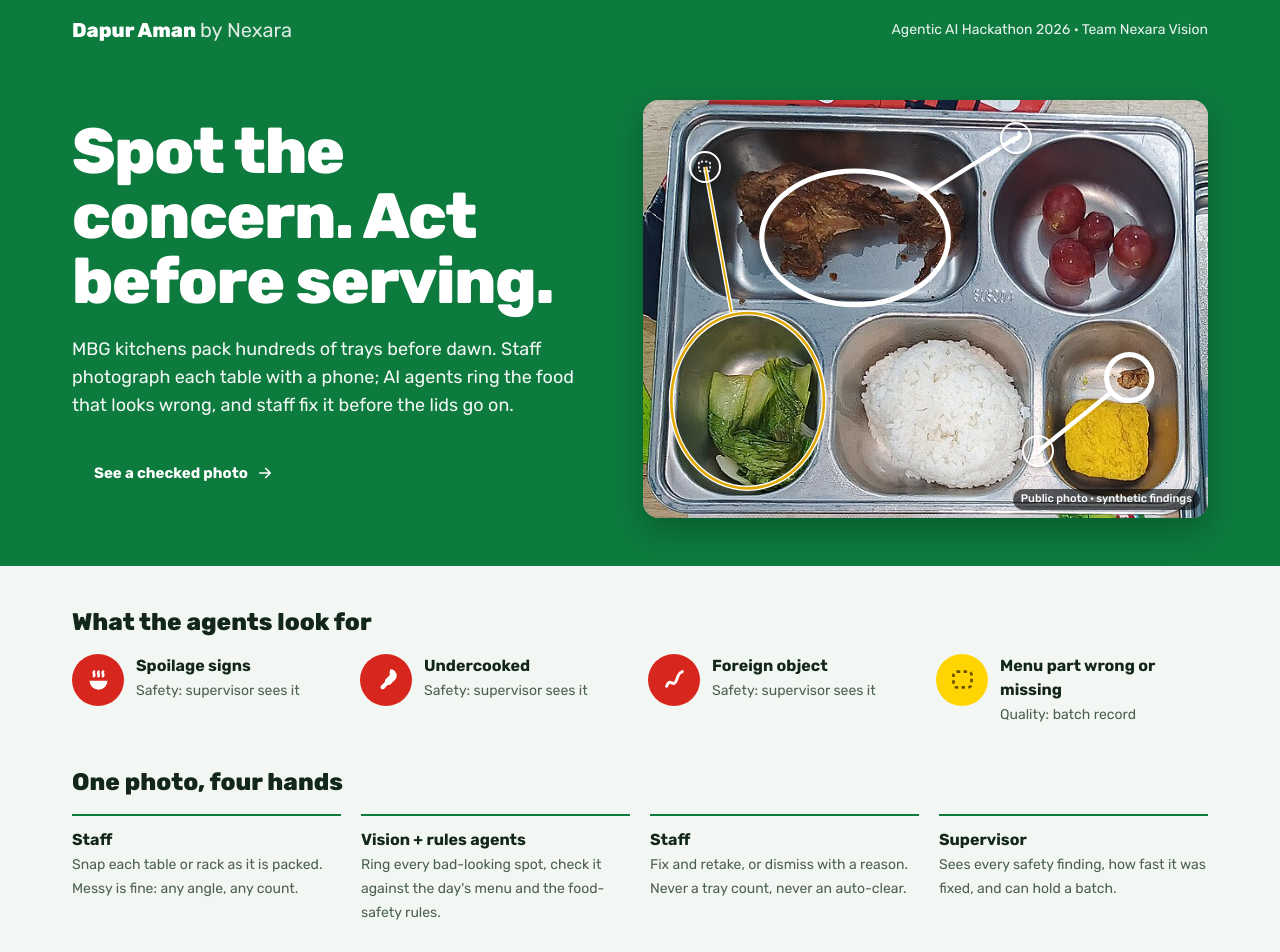
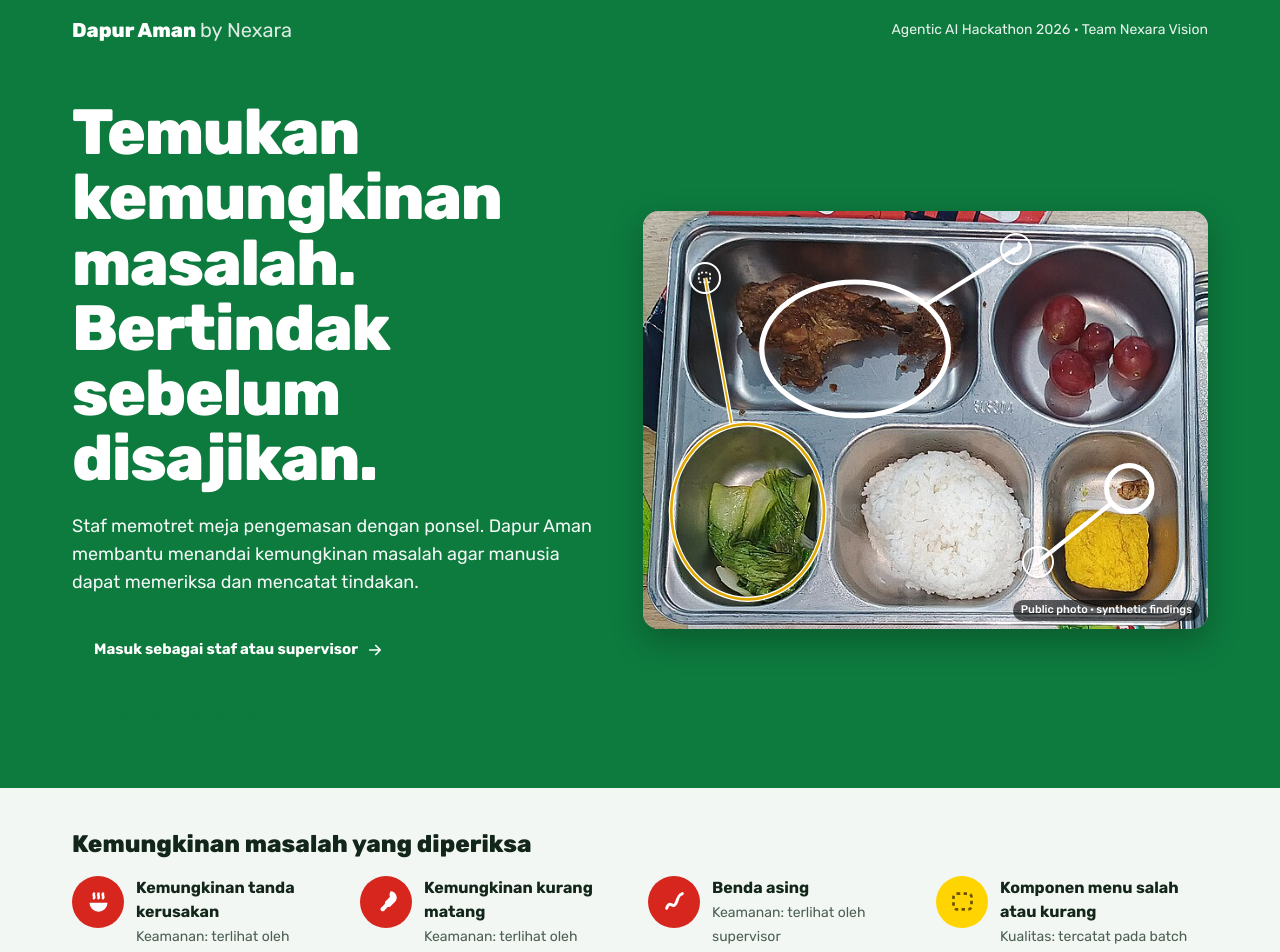
Before and after one commit to zayedrmdn/dapur-aman, a Next.js app in the folder frontend/: page /landing in a window 1280 px wide. Shown: the top 952 px of the page. Built offline with nearby package versions, Linux system fonts and the light colour scheme; what @mui/material-nextjs would draw is missing.

Commit message:
fix: clarify entry and login experience

```diff
--- a/frontend/app/components/Login.tsx
+++ b/frontend/app/components/Login.tsx
@@ -29,12 +29,13 @@ export default function Login() {
         <label htmlFor="password" className="font-medium">Kata sandi</label>
         <div className="relative">
           <input id="password" name="password" type={showPassword ? "text" : "password"} autoComplete="current-password" required maxLength={200} className={`${inputClass} pr-12`} />
-          <button type="button" onClick={() => setShowPassword(shown => !shown)} aria-label="Tampilkan kata sandi" aria-pressed={showPassword} aria-controls="password" className="absolute inset-y-0 right-0 grid w-12 place-items-center rounded-r-xl text-ink2 hover:text-brand">
+          <button type="button" onClick={() => setShowPassword(shown => !shown)} aria-label={showPassword ? "Sembunyikan kata sandi" : "Tampilkan kata sandi"} aria-pressed={showPassword} aria-controls="password" className="absolute inset-y-0 right-0 grid w-12 place-items-center rounded-r-xl text-ink2 hover:text-brand">
             {showPassword ? <EyeOffIcon /> : <EyeIcon />}
           </button>
         </div>
       </div>
       {error && <ErrorMessage>{error}</ErrorMessage>}
+      {error && <p className="text-sm text-ink2">Jika tidak dapat masuk, hubungi penanggung jawab akun di tim dapur.</p>}
       <Button type="submit" variant="contained" size="large" disabled={busy}>{busy ? "Memeriksa akun..." : "Masuk"}</Button>
     </form>
   </StaffShell>;
--- a/frontend/app/components/PitchPhoto.tsx
+++ b/frontend/app/components/PitchPhoto.tsx
@@ -32,7 +32,7 @@ function leader(mark: Mark) {
 export default function PitchPhoto() {
   return <figure className="relative overflow-hidden rounded-2xl bg-[#d8d4cc] shadow-[0_12px_32px_rgba(0,0,0,.25)]" style={{ aspectRatio: `${FRAME.w} / ${FRAME.h}` }}>
     {/* eslint-disable-next-line @next/next/no-img-element -- The photo is cropped with CSS, so the optimizer cannot size it. */}
-    <img src={PHOTO} alt="A packing photo with three spots ringed: the chicken, beside the tofu, and the greens" className="absolute max-w-none" style={{ width: `${SRC.w / FRAME.w * 100}%`, left: `${-FRAME.x / FRAME.w * 100}%`, top: `${-FRAME.y / FRAME.h * 100}%` }} />
+    <img src={PHOTO} alt="Foto pengemasan dengan tiga tanda contoh pada ayam, di samping tahu, dan sayuran" className="absolute max-w-none" style={{ width: `${SRC.w / FRAME.w * 100}%`, left: `${-FRAME.x / FRAME.w * 100}%`, top: `${-FRAME.y / FRAME.h * 100}%` }} />
     <svg viewBox={`0 0 ${FRAME.w} ${FRAME.h}`} className="absolute inset-0 size-full" aria-hidden="true">
       {MARKS.map(mark => {
         const colour = mark.level === "safety" ? "var(--color-safety)" : "#e0a800";
--- a/frontend/app/landing/page.tsx
+++ b/frontend/app/landing/page.tsx
@@ -3,17 +3,17 @@ import PitchPhoto from "../components/PitchPhoto";
 import { ArrowIcon, DefectIcon } from "../components/icons";
 
 const CONCERNS = [
-  { kind: "spoilage" as const, title: "Spoilage signs", note: "Safety: supervisor sees it", tone: "bg-safety text-white" },
-  { kind: "undercooked" as const, title: "Undercooked", note: "Safety: supervisor sees it", tone: "bg-safety text-white" },
-  { kind: "foreign" as const, title: "Foreign object", note: "Safety: supervisor sees it", tone: "bg-safety text-white" },
-  { kind: "missing" as const, title: "Menu part wrong or missing", note: "Quality: batch record", tone: "bg-quality text-quality-ink" },
+  { kind: "spoilage" as const, title: "Kemungkinan tanda kerusakan", note: "Keamanan: terlihat oleh supervisor", tone: "bg-safety text-white" },
+  { kind: "undercooked" as const, title: "Kemungkinan kurang matang", note: "Keamanan: terlihat oleh supervisor", tone: "bg-safety text-white" },
+  { kind: "foreign" as const, title: "Benda asing", note: "Keamanan: terlihat oleh supervisor", tone: "bg-safety text-white" },
+  { kind: "missing" as const, title: "Komponen menu salah atau kurang", note: "Kualitas: tercatat pada batch", tone: "bg-quality text-quality-ink" },
 ];
 
 const HANDS = [
-  { id: "snap", who: "Staff", text: "Snap each table or rack as it is packed. Messy is fine: any angle, any count." },
-  { id: "agents", who: "Vision + rules agents", text: "Ring every bad-looking spot, check it against the day's menu and the food-safety rules." },
-  { id: "fix", who: "Staff", text: "Fix and retake, or dismiss with a reason. Never a tray count, never an auto-clear." },
-  { id: "supervisor", who: "Supervisor", text: "Sees every safety finding, how fast it was fixed, and can hold a batch." },
+  { id: "snap", who: "Staf", text: "Foto setiap meja atau rak saat pengemasan. Foto dapat diambil dari berbagai sudut." },
+  { id: "agents", who: "Pemeriksaan foto dan aturan", text: "Sistem menandai kemungkinan masalah dan memeriksa temuan terhadap menu dan aturan." },
+  { id: "fix", who: "Staf", text: "Perbaiki dan foto ulang, atau abaikan dengan alasan. Temuan tidak ditutup otomatis." },
+  { id: "supervisor", who: "Supervisor", text: "Melihat temuan keamanan dan dapat menahan batch." },
 ];
 
 export default function Home() {
@@ -28,14 +28,14 @@ export default function Home() {
             </div>
             <section className="mx-auto grid max-w-[1200px] items-center gap-8 px-4 pt-6 pb-12 md:grid-cols-[1fr_1.05fr] md:px-8 md:pt-10">
                 <div>
-                    <h1 className="text-[42px] leading-[1.02] font-extrabold tracking-[-0.02em] text-balance md:text-[64px]">Spot the concern. Act before serving.</h1>
-                    <p className="mt-5 max-w-[52ch] text-lg opacity-95">MBG kitchens pack hundreds of trays before dawn. Staff photograph each table with a phone; AI agents ring the food that looks wrong, and staff fix it before the lids go on.</p>
+                    <h1 className="text-[42px] leading-[1.02] font-extrabold tracking-[-0.02em] text-balance md:text-[64px]">Temukan kemungkinan masalah. Bertindak sebelum disajikan.</h1>
+                    <p className="mt-5 max-w-[52ch] text-lg opacity-95">Staf memotret meja pengemasan dengan ponsel. Dapur Aman membantu menandai kemungkinan masalah agar manusia dapat memeriksa dan mencatat tindakan.</p>
                     <div className="mt-7 flex flex-wrap items-center gap-3">
                         <Button component="a" href="/login" variant="contained" size="large" endIcon={<ArrowIcon />} className="h-13 bg-white px-6 text-base text-brand-dark hover:bg-mint">
-                            See a checked photo
+                            Masuk sebagai staf atau supervisor
                         </Button>
                         <Button component="a" href="/dashboard" variant="outlined" size="large" className="h-13 border-white px-6 text-base text-white hover:border-white hover:bg-white/10">
-                            Supervisor feed
+                            Buka dasbor supervisor
                         </Button>
                     </div>
                 </div>
@@ -43,7 +43,7 @@ export default function Home() {
             </section>
         </header>
         <section className="mx-auto max-w-[1200px] px-4 py-10 md:px-8">
-            <h2 className="text-2xl font-extrabold">What the agents look for</h2>
+            <h2 className="text-2xl font-extrabold">Kemungkinan masalah yang diperiksa</h2>
             <ul className="mt-4 grid gap-4 sm:grid-cols-2 lg:grid-cols-4">
                 {CONCERNS.map(item => (
                     <li key={item.kind} className="flex items-start gap-3">
@@ -57,7 +57,7 @@ export default function Home() {
                     </li>
                 ))}
             </ul>
-            <h2 className="mt-10 text-2xl font-extrabold">One photo, four hands</h2>
+            <h2 className="mt-10 text-2xl font-extrabold">Cara kerja pemeriksaan</h2>
             <ol className="mt-4 grid gap-5 md:grid-cols-4">
                 {HANDS.map(hand => (
                     <li key={hand.id} className="border-t-2 border-brand pt-3">
@@ -68,7 +68,7 @@ export default function Home() {
             </ol>
         </section>
         <footer className="border-t border-rule bg-ground">
-            <p className="mx-auto max-w-[1200px] px-4 py-5 text-sm text-ink2 md:px-8">Prototype. Tray photo: “Menu makanan basah dan kering MBG I”, Meniirtjakarintan, Wikimedia Commons, CC BY-SA 4.0, cropped; every finding on it is synthetic. Photos alone cannot prove food is safe.</p>
+            <p className="mx-auto max-w-[1200px] px-4 py-5 text-sm text-ink2 md:px-8">Prototipe. Foto baki: “Menu makanan basah dan kering MBG I”, Meniirtjakarintan, Wikimedia Commons, CC BY-SA 4.0, dipotong; semua tanda temuan pada foto ini bersifat sintetis. Foto saja tidak dapat membuktikan keamanan makanan.</p>
         </footer>
     </div>
   );
```
